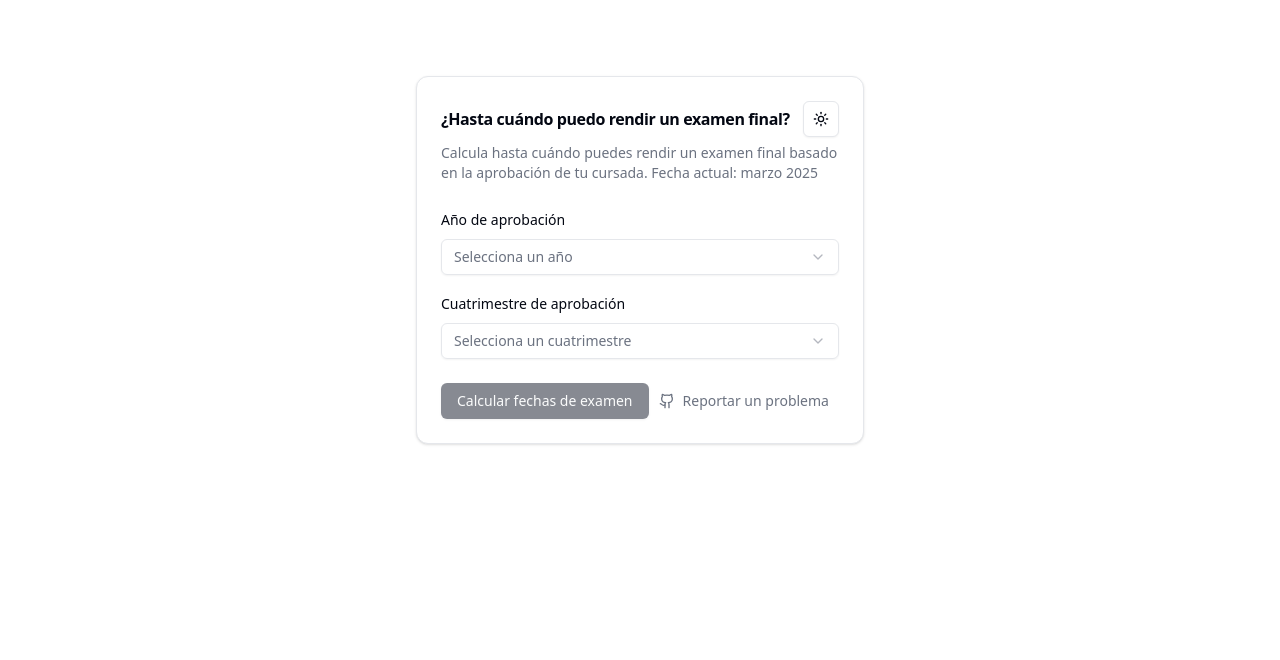
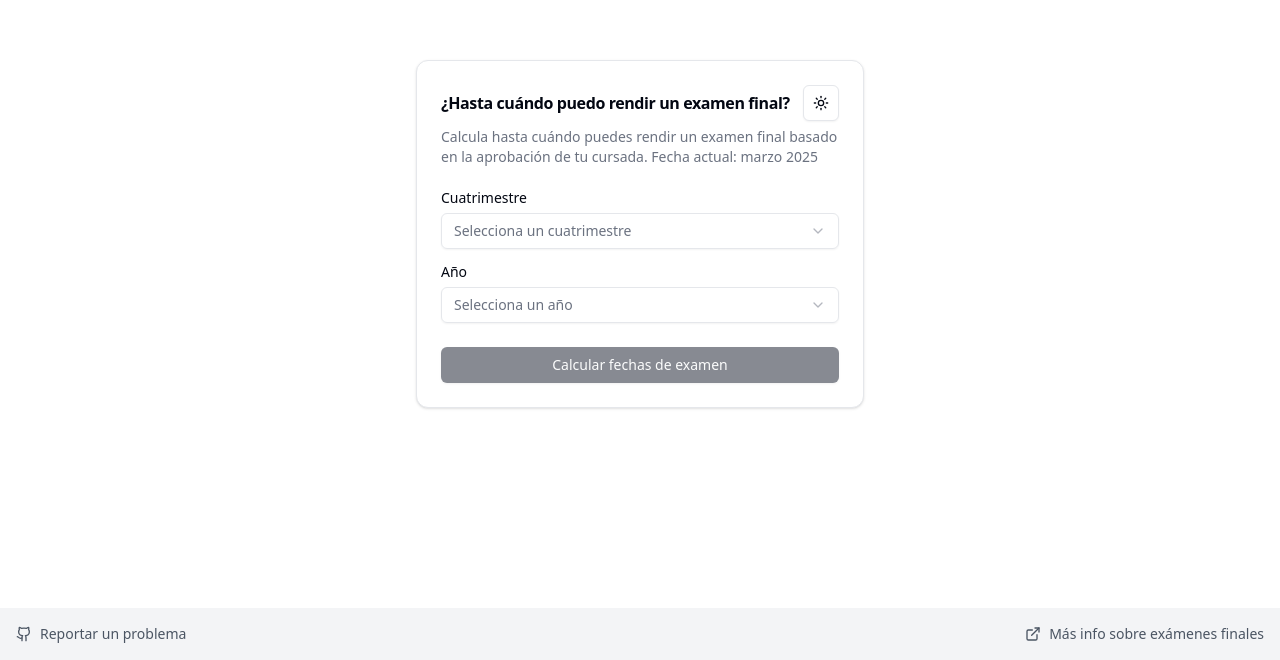
Before and after one commit to julitaras/FIUBA-final-tracker, a Next.js app: page / in a window 1280 px wide. Shown: the part 140-800 px from the top of the page. Built offline with nearby package versions, Linux system fonts and the light colour scheme.

Commit message:
add link more info

```diff
--- a/app/page.tsx
+++ b/app/page.tsx
@@ -1,73 +1,21 @@
 "use client"
 
-import { useState, useMemo } from "react"
+import { useState, useMemo, useCallback } from "react"
+import { CheckCircle, AlertCircle, Github, ExternalLink } from "lucide-react"
 import { format, addMonths, subMonths, isBefore } from "date-fns"
 import { es } from "date-fns/locale"
 import { Card, CardContent, CardDescription, CardFooter, CardHeader, CardTitle } from "@/components/ui/card"
 import { Select, SelectContent, SelectItem, SelectTrigger, SelectValue } from "@/components/ui/select"
 import { Button } from "@/components/ui/button"
 import { Label } from "@/components/ui/label"
-import { Moon, Sun, Github, CheckCircle, AlertCircle} from "lucide-react"
+import { Moon, Sun } from "lucide-react"
 import { useTheme } from "next-themes"
-import {
-  DropdownMenu,
-  DropdownMenuContent,
-  DropdownMenuItem,
-  DropdownMenuTrigger,
-} from "@/components/ui/dropdown-menu"
+import { DropdownMenu, DropdownMenuContent, DropdownMenuItem, DropdownMenuTrigger } from "@/components/ui/dropdown-menu"
 
-export default function ExamTracker() {
-  const [quarter, setQuarter] = useState<string>("")
-  const [year, setYear] = useState<string>("")
-  const [results, setResults] = useState<any>(null)
+function ToggleDarkMode() {
   const { setTheme } = useTheme()
 
-  const currentDate = useMemo(() => new Date(), [])
-
-  const availableYears = useMemo(() => {
-    const maxExpirationMonths = 12
-    const oldestValidDate = subMonths(currentDate, maxExpirationMonths)
-    const oldestYear = oldestValidDate.getFullYear()
-    const currentYear = currentDate.getFullYear()
-
-    return Array.from({ length: currentYear - oldestYear + 1 }, (_, index) => {
-      const year = currentYear - index
-      const lastPeriodOfYear = new Date(year, 11, 31)
-      return isBefore(lastPeriodOfYear, oldestValidDate) ? null : year.toString()
-    }).filter(Boolean) as string[]
-  }, [currentDate])
-
-  const calculateExamDates = () => {
-    if (!quarter || !year) return
-
-    const yearNum = Number.parseInt(year)
-    const baseDate = quarter === "1" ? new Date(yearNum, 6, 31) : new Date(yearNum, 11, 31)
-    const expirationDate = addMonths(baseDate, 12)
-
-    if (isBefore(expirationDate, currentDate)) {
-      setResults({ isExpired: true })
-      return
-    }
-
-    const tanda1Start = quarter === "1" ? new Date(yearNum, 6, 1) : new Date(yearNum, 11, 1)
-    const tanda1End = quarter === "1" ? new Date(yearNum, 7, 31) : new Date(yearNum + 1, 1, 28)
-
-    const tanda2Start = quarter === "1" ? new Date(yearNum, 11, 1) : new Date(yearNum + 1, 6, 1)
-    const tanda2End = quarter === "1" ? new Date(yearNum + 1, 1, 28) : new Date(yearNum + 1, 7, 31)
-
-    const tanda3Start = quarter === "1" ? new Date(yearNum + 1, 6, 1) : new Date(yearNum + 1, 11, 1)
-    const tanda3End = quarter === "1" ? new Date(yearNum + 1, 7, 31) : new Date(yearNum + 2, 1, 28)
-
-    const periods = [
-      { name: "Tanda 1", startDate: tanda1Start, endDate: tanda1End },
-      { name: "Tanda 2", startDate: tanda2Start, endDate: tanda2End },
-      { name: "Tanda 3", startDate: tanda3Start, endDate: tanda3End },
-    ].filter((period) => !isBefore(period.endDate, currentDate))
-
-    setResults({ periods: periods.slice(0, 3), expirationDate, isExpired: false })
-  }
-
-  const ToggleDarkMode = () => (
+  return (
     <DropdownMenu>
       <DropdownMenuTrigger asChild>
         <Button variant="outline" size="icon">
@@ -77,21 +25,39 @@ export default function ExamTracker() {
         </Button>
       </DropdownMenuTrigger>
       <DropdownMenuContent align="end">
-        <DropdownMenuItem onClick={() => setTheme("light")}>
-          Light
-        </DropdownMenuItem>
-        <DropdownMenuItem onClick={() => setTheme("dark")}>
-          Dark
-        </DropdownMenuItem>
-        <DropdownMenuItem onClick={() => setTheme("system")}>
-          System
-        </DropdownMenuItem>
+        <DropdownMenuItem onClick={() => setTheme("light")}>Light</DropdownMenuItem>
+        <DropdownMenuItem onClick={() => setTheme("dark")}>Dark</DropdownMenuItem>
+        <DropdownMenuItem onClick={() => setTheme("system")}>System</DropdownMenuItem>
       </DropdownMenuContent>
     </DropdownMenu>
   )
+}
+
+export default function ExamTracker() {
+  const [quarter, setQuarter] = useState<string>("")
+  const [year, setYear] = useState<string>("")
+  const [results, setResults] = useState<any>(null)
+
+  const currentDate = useMemo(() => new Date(), [])
+
+  const calculateExamDates = useCallback(() => {
+    if (!quarter || !year) return
+
+    const startMonth = (Number.parseInt(quarter) - 1) * 3
+    const startDate = new Date(Number.parseInt(year), startMonth, 1)
+    const endDate = addMonths(startDate, 6)
+    const finalExamDate = subMonths(endDate, 1)
+
+    setResults({
+      courseApproval: format(endDate, "MMMM yyyy", { locale: es }),
+      finalExam: format(finalExamDate, "MMMM yyyy", { locale: es }),
+      isExpired: isBefore(finalExamDate, currentDate),
+    })
+  }, [quarter, year, currentDate])
 
   return (
-    <div className="flex justify-center items-center min-h-screen p-4">
+    <div className="flex flex-col justify-between min-h-screen">
+      <div className="flex justify-center items-center flex-grow p-4">
         <Card className="w-full max-w-md">
           <CardHeader>
             <CardTitle className="flex justify-between items-center">
@@ -100,92 +66,89 @@ export default function ExamTracker() {
             </CardTitle>
 
             <CardDescription>
-            Calcula hasta cuándo puedes rendir un examen final basado en la aprobación de tu cursada. Fecha actual: {" "}
+              Calcula hasta cuándo puedes rendir un examen final basado en la aprobación de tu cursada. Fecha actual:{" "}
               {format(currentDate, "MMMM yyyy", { locale: es })}
             </CardDescription>
           </CardHeader>
           <CardContent className="space-y-4">
-          <div className="space-y-2">
-            <Label>Año de aprobación</Label>
-            <Select value={year} onValueChange={setYear}>
-              <SelectTrigger>
+            <div className="grid w-full gap-2">
+              <Label htmlFor="quarter">Cuatrimestre</Label>
+              <Select onValueChange={setQuarter}>
+                <SelectTrigger id="quarter">
+                  <SelectValue placeholder="Selecciona un cuatrimestre" />
+                </SelectTrigger>
+                <SelectContent>
+                  <SelectItem value="1">Primer Cuatrimestre</SelectItem>
+                  <SelectItem value="2">Segundo Cuatrimestre</SelectItem>
+                  <SelectItem value="3">Tercer Cuatrimestre</SelectItem>
+                  <SelectItem value="4">Cuarto Cuatrimestre</SelectItem>
+                </SelectContent>
+              </Select>
+            </div>
+            <div className="grid w-full gap-2">
+              <Label htmlFor="year">Año</Label>
+              <Select onValueChange={setYear}>
+                <SelectTrigger id="year">
                   <SelectValue placeholder="Selecciona un año" />
                 </SelectTrigger>
                 <SelectContent>
-                {availableYears.map((y) => (
-                  <SelectItem key={y} value={y}>
-                    {y}
+                  {Array.from({ length: 10 }, (_, i) => {
+                    const currentYear = new Date().getFullYear() - i
+                    return (
+                      <SelectItem key={currentYear} value={currentYear.toString()}>
+                        {currentYear}
                       </SelectItem>
-                ))}
-              </SelectContent>
-            </Select>
-          </div>
-          <div className="space-y-2">
-            <Label>Cuatrimestre de aprobación</Label>
-            <Select value={quarter} onValueChange={setQuarter}>
-              <SelectTrigger>
-                <SelectValue placeholder="Selecciona un cuatrimestre" />
-              </SelectTrigger>
-              <SelectContent>
-                <SelectItem value="1">Primer cuatrimestre (Marzo-Julio)</SelectItem>
-                <SelectItem value="2">Segundo cuatrimestre (Agosto-Diciembre)</SelectItem>
+                    )
+                  })}
                 </SelectContent>
               </Select>
             </div>
           </CardContent>
-        <CardFooter>
+          <CardFooter className="flex flex-col space-y-4">
             <Button className="w-full" onClick={calculateExamDates} disabled={!quarter || !year}>
               Calcular fechas de examen
             </Button>
-          <div className="flex justify-center w-full">
+          </CardFooter>
+
+          {results && (
+            <CardFooter className="flex flex-col space-y-2">
+              {results.isExpired ? (
+                <div className="flex items-center text-sm text-red-500">
+                  <AlertCircle className="h-4 w-4 mr-2" />
+                  <p>¡Atención! El período para rendir el examen final ha expirado en {results.finalExam}.</p>
+                </div>
+              ) : (
+                <div className="flex items-center text-sm text-green-500">
+                  <CheckCircle className="h-4 w-4 mr-2" />
+                  <p>Puedes rendir el examen final hasta {results.finalExam}.</p>
+                </div>
+              )}
+            </CardFooter>
+          )}
+        </Card>
+      </div>
+      <footer className="w-full py-4 bg-gray-100 dark:bg-gray-800">
+        <div className="container mx-auto px-4 flex justify-between items-center">
           <a
             href="https://github.com/julitaras/FIUBA-final-tracker/issues/new"
             target="_blank"
             rel="noopener noreferrer"
-              className="flex items-center text-sm text-muted-foreground hover:text-primary"
+            className="flex items-center text-sm text-gray-600 dark:text-gray-400 hover:text-gray-900 dark:hover:text-gray-100"
           >
             <Github className="h-4 w-4 mr-2" />
             Reportar un problema
           </a>
+          <a
+            href="https://fiubaverse.wordpress.com/dudas-sobre-finales-integradores/"
+            target="_blank"
+            rel="noopener noreferrer"
+            className="flex items-center text-sm text-gray-600 dark:text-gray-400 hover:text-gray-900 dark:hover:text-gray-100"
+          >
+            <ExternalLink className="h-4 w-4 mr-2" />
+            Más info sobre exámenes finales
+          </a>
         </div>
-        </CardFooter>
-
-        {results && results.isExpired && (
-          <CardContent className="pt-4 border-t">
-            <div className="flex items-center gap-2 p-3 bg-red-50 text-red-700 rounded-md">
-              <AlertCircle className="h-5 w-5" />
-              <div>
-                <p className="font-semibold">Materia vencida</p>
-                <p className="text-sm">La regularidad de esta materia ya ha vencido. Ya no es posible rendir el examen final.</p>
-              </div>
-            </div>
-          </CardContent>
-        )}
-
-        {results && !results.isExpired && (
-          <CardContent className="pt-4 border-t">
-            <h3 className="font-semibold text-lg mb-3">Períodos disponibles para rendir:</h3>
-            <div className="space-y-3">
-              {results.periods.map((period: any, index: number) => (
-                <div key={index} className="bg-muted p-3 rounded-md">
-                  <div className="font-medium">{period.name}</div>
-                  <div className="text-sm text-muted-foreground">
-                    {format(period.startDate, "MMMM yyyy", { locale: es })} - {" "}
-                    {format(period.endDate, "MMMM yyyy", { locale: es })}
-                  </div>
-                </div>
-              ))}
-              <div className="flex items-center gap-2 mt-4 text-sm">
-                <CheckCircle className="h-4 w-4 text-green-500" />
-                <span>
-                  Tu regularidad vence el {" "}
-                  <span className="font-semibold">{format(results.expirationDate, "PPP", { locale: es })}</span>
-                </span>
-              </div>
-            </div>
-          </CardContent>
-        )}
-      </Card>
+      </footer>
     </div>
   )
 }
```
Lines whose indentation alone changed are shown as unchanged.
